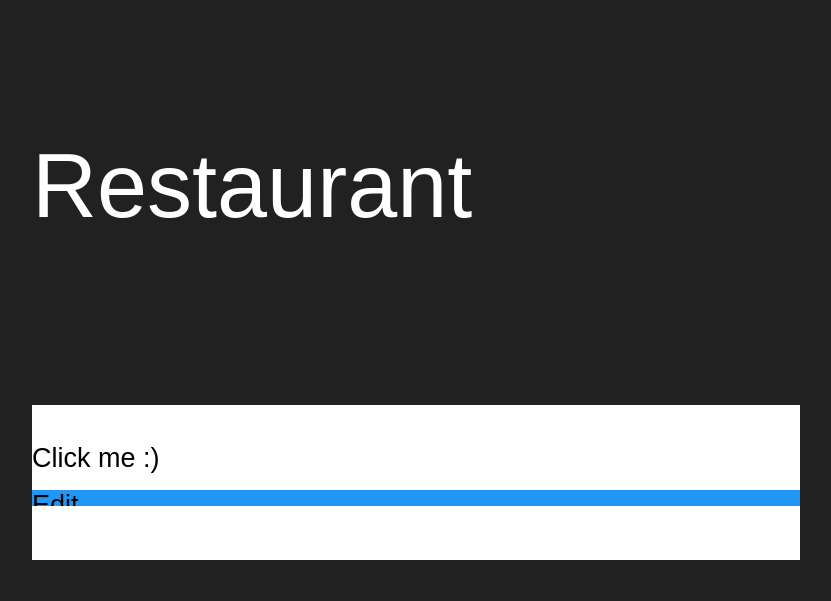
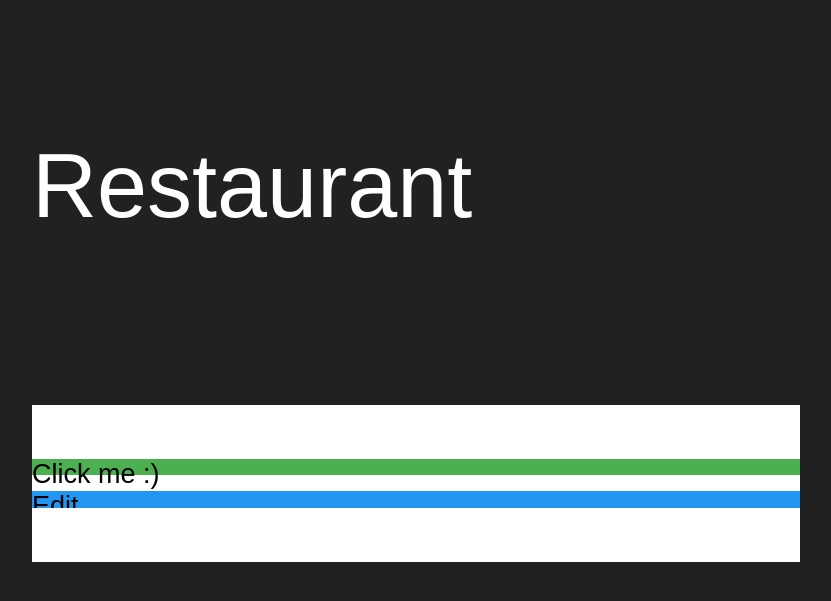
Before and after one commit to wenyuzhao/wenyuzhao.github.io, a Jekyll site: the page built from restaurant.html, in a window 1280 px wide. Shown: the top 601 px of the page, without its empty margins (224-1055 px from the left). Built offline with Jekyll 4.4.1, drawn with Linux system fonts in a browser that asks for light colours; Markdown is read by kramdown in place of the engine named in the settings.

Commit message:
Update restaurant.html

```diff
--- a/restaurant.html
+++ b/restaurant.html
@@ -4,7 +4,7 @@ layout: default
 ---
 
 <style type="text/css">
-    #cuerrentRestaurant {
+    #currentRestaurant {
         position: relative;
         display: block;
         margin-left: 0;
@@ -22,7 +22,7 @@ layout: default
         margin-top: 1rem;
         margin-bottom: 1rem;
         width: inherit;
-        height: 1rem;
+        height: 1.1rem;
         background: #2196F3;
         color: black;
         overflow: hidden;
```
